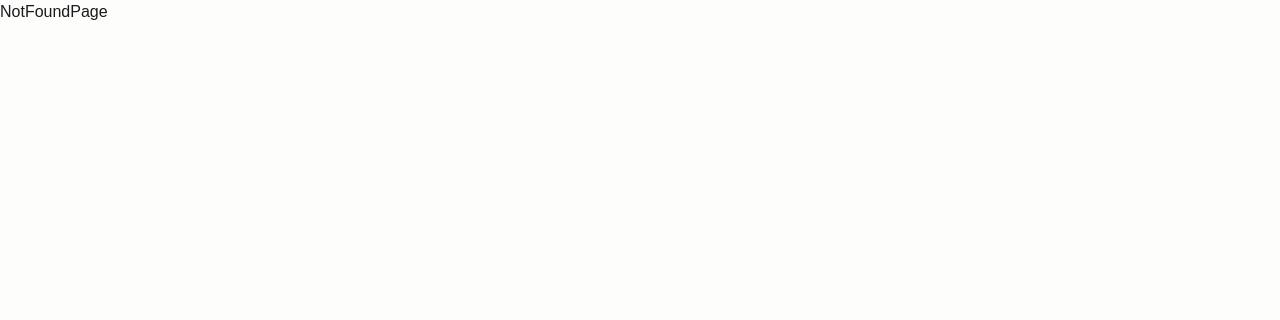
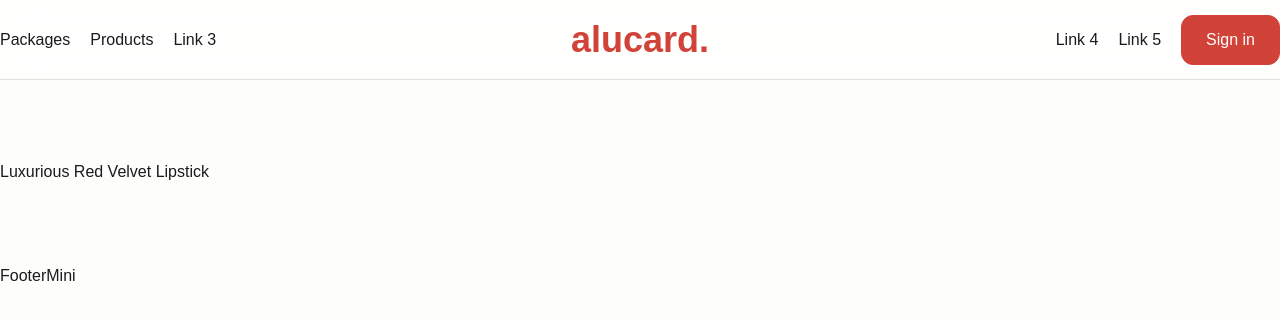
Before and after one commit to naymurrahmanshahed/alucard, a Next.js app: page /products/1 in a window 1280 px wide. Shown: the top 320 px of the page. Built offline with nearby package versions, Linux system fonts and the light colour scheme; a web font is replaced by a local one.

Commit message:
product details layout added

```diff
--- /dev/null
+++ b/app/products/[id]/layout.tsx
@@ -0,0 +1,13 @@
+import type { Metadata } from 'next';
+
+export const metadata: Metadata = {
+  title: 'Alucard | Product Details',
+};
+
+export default function ProductDetailsLayout({
+  children,
+}: {
+  children: React.ReactNode;
+}) {
+  return <>{children}</>;
+}
--- /dev/null
+++ b/app/products/[id]/page.tsx
@@ -0,0 +1,23 @@
+import { data } from '@/data/products';
+import React from 'react';
+import { productItem } from '@/types/productItem';
+import Navbar from '@/components/shared/navbar/Navbar';
+import FooterMini from '@/components/shared/footer/FooterMini';
+import ProductDetailsSection from '@/components/productDetails/ProductDetailsSection';
+const ProductDetailsPage = ({ params }: { params: { id: string } }) => {
+  const product = data.find((item: productItem) => item.id === +params.id);
+  if (!product) {
+    return null;
+  }
+  return (
+    <>
+      <Navbar />
+      <main>
+        <ProductDetailsSection product={product} />
+      </main>
+      <FooterMini />
+    </>
+  );
+};
+
+export default ProductDetailsPage;
--- /dev/null
+++ b/components/productDetails/ProductDetailsSection.tsx
@@ -0,0 +1,11 @@
+import { productItem } from '@/types/productItem';
+
+interface ProductDetailsProps {
+  product: productItem;
+}
+
+const ProductDetailsSection: React.FC<ProductDetailsProps> = ({ product }) => {
+  return <section className='wrapper section-padding'>{product.title}</section>;
+};
+
+export default ProductDetailsSection;
--- a/components/products/ProductItem.tsx
+++ b/components/products/ProductItem.tsx
@@ -11,7 +11,10 @@ interface ProductItemProps {
 const ProductItem: React.FC<ProductItemProps> = ({ item }) => {
   return (
     <div className='flex h-full w-full flex-col  gap-5 overflow-hidden rounded-xl border border-gray p-5'>
-      <div className='group h-[15rem] w-full overflow-hidden rounded-lg'>
+      <Link
+        href={`/products/${item.id}`}
+        className='group h-[15rem] w-full overflow-hidden rounded-lg'
+      >
         <Image
           src={item.images[0]}
           alt={item.title}
@@ -20,7 +23,7 @@ const ProductItem: React.FC<ProductItemProps> = ({ item }) => {
           priority
           className='eoq h-full w-full object-cover group-hover:scale-125'
         />
-      </div>
+      </Link>
       <div className='flex flex-col gap-2.5'>
         <span className='text-xs font-bold uppercase tracking-widest text-orange'>
           {item.category}
```
